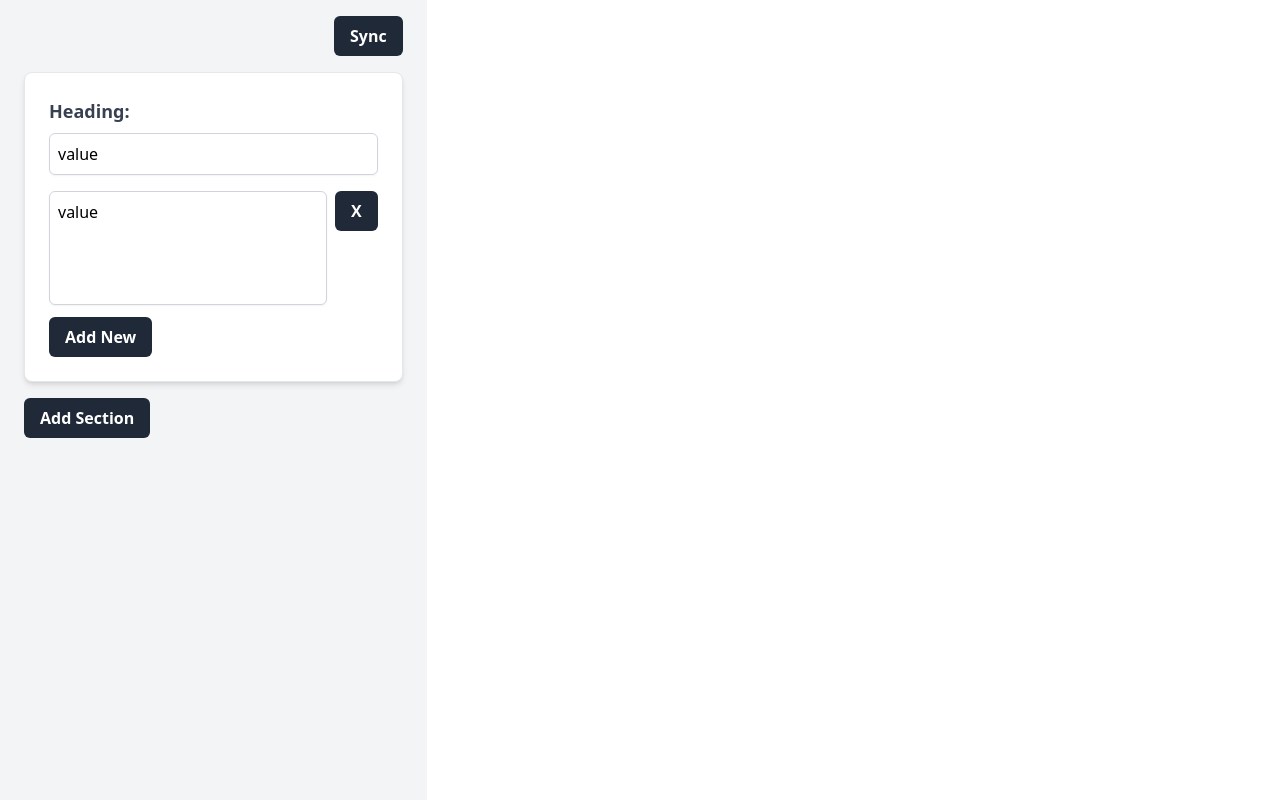
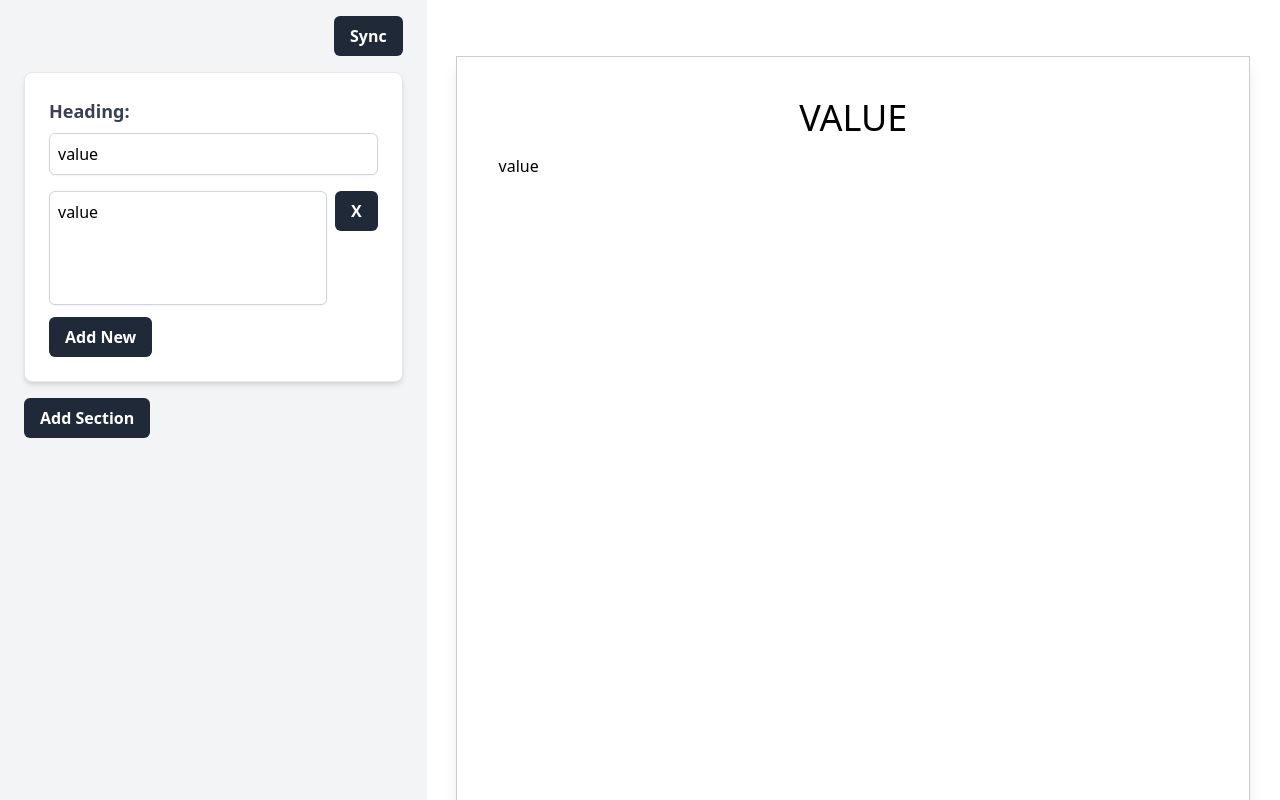
Before and after one commit to ask-org/sajilo-report, a React (Vite) app: page / in a window 1280 px wide. Built offline with nearby package versions, Linux system fonts and the light colour scheme.

Commit message:
paragraph can now be rendered

```diff
--- a/src/components/create-documents/section/editor/editor.tsx
+++ b/src/components/create-documents/section/editor/editor.tsx
@@ -10,10 +10,6 @@ type EditorProps = {
 
 const Editor = ({ section, setSection }: EditorProps) => {
   const [sectionData, setSectionData] = useState<Tsection[]>(section);
-
-  useEffect(() => {
-    console.log(sectionData);
-  });
 
   const submit = () => {
     setSection(sectionData);
--- a/src/components/create-documents/section/preview/chapter.tsx
+++ b/src/components/create-documents/section/preview/chapter.tsx
@@ -1,38 +1,36 @@
+import { useEffect } from "react";
+import { Tsection, TContentItem } from "../../../../types/create-document";
 import HeadingRender from "./heading-render";
 import ImageRenderer from "./image-renderer";
 import ParagraphRender from "./paragraph-render";
 
 const Chapter = ({ data }: { data: Tsection }) => {
+  const { content }: { content: TContentItem[] } = data;
+  useEffect(() => {
+    console.log(content);
+  }, [data, content]);
   return (
     <div className="flex flex-col gap-4">
-      <HeadingRender heading={data.heading} />
+      {content.map((contentItem, index) => {
+        if (contentItem.type === "heading") {
+          return <HeadingRender key={index} heading={contentItem.value} />;
+        }
+        if (contentItem.type === "paragraph") {
+          return <ParagraphRender key={index} paragraph={contentItem.value} />;
+        }
+      })}
+      {/*
+    <HeadingRender heading={data.heading} />
       <ParagraphRender paragraph={data.paragraph ?? [""]} />
       <ImageRenderer figures={data.figures ?? []} />
-      {/* Map over subSections if they exist */}
       {data.subSections &&
         data.subSections?.length > 0 &&
         data.subSections.map((subSection, index) => (
           <Chapter key={index} data={subSection} />
         ))}
+      */}
     </div>
   );
 };
 
 export default Chapter;
-
-export type THeading = string;
-export type TParagraph = string[];
-export type TFigure = { src: File | null; caption: string };
-export type TTable = {
-  row: number;
-  column: number;
-  data: string[][];
-};
-
-export type Tsection = {
-  heading: THeading;
-  paragraph?: TParagraph;
-  figures?: TFigure[];
-  table?: TTable;
-  subSections?: Tsection[] | null;
-};
--- a/src/components/create-documents/section/preview/paragraph-render.tsx
+++ b/src/components/create-documents/section/preview/paragraph-render.tsx
@@ -1,11 +1,5 @@
-const ParagraphRender = ({ paragraph }: { paragraph: string[] }) => {
-  return (
-    <div className="text-justify">
-      {paragraph.map((p, index) =>
-        p === "" ? <br key={index} /> : <p key={index}>{p}</p>,
-      )}
-    </div>
-  );
+const ParagraphRender = ({ paragraph }: { paragraph: string }) => {
+  return <div className="text-justify">{paragraph}</div>;
 };
 
 export default ParagraphRender;
--- a/src/pages/create-document.tsx
+++ b/src/pages/create-document.tsx
@@ -1,6 +1,6 @@
 import { useState } from "react";
 import Editor from "../components/create-documents/section/editor/editor";
-// import Preview from "../components/create-documents/section/preview/preview";
+import Preview from "../components/create-documents/section/preview/preview";
 import { Tsection } from "../types/create-document";
 
 export default function CreateDocument() {
@@ -20,11 +20,10 @@ export default function CreateDocument() {
         <Editor section={section} setSection={setSection} />
       </div>
 
-      {/* Preview Section
-      // <div className="col-span-8 h-full overflow-y-auto bg-white p-4">
-      //   <Preview section={section} />
-      // </div>
-      */}
+      {/* Preview Section */}
+      <div className="col-span-8 h-full overflow-y-auto bg-white p-4">
+        <Preview section={section} />
+      </div>
     </div>
   );
 }
```
